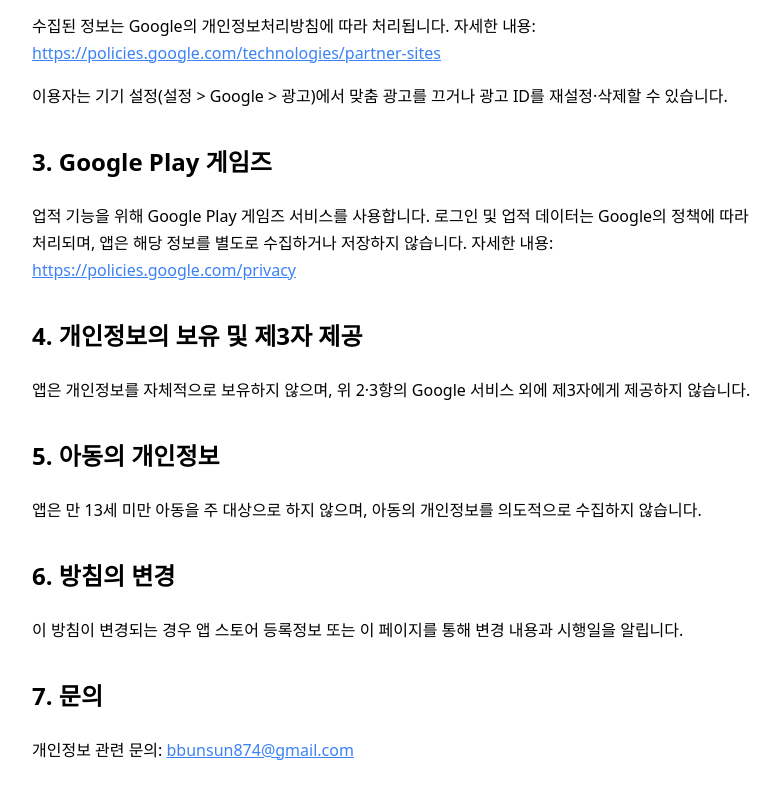
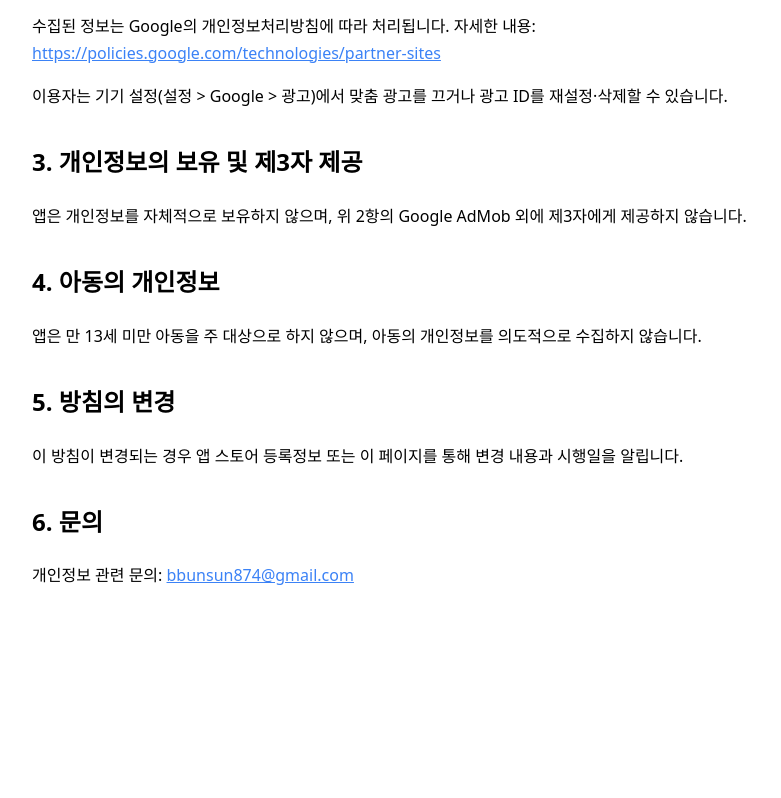
Before and after one commit to BBUN329/BBUN329.github.io, a plain HTML site: page korean-wordle/privacy.html in a window 1280 px wide. Shown: the part 622-1420 px from the top of the page, without its empty margins (248-1029 px from the left). After the commit the page ends 1260 px from the top, so only its background shows below. Drawn offline with Linux system fonts and the light colour scheme.

Commit message:
개인정보처리방침에서 Google Play 게임즈 항목 제거
업적을 게임 내 커스텀 업적으로 바꿔 Play 게임즈를 쓰지 않으므로 3항을 삭제하고 항 번호와 시행일을 갱신

```diff
--- a/korean-wordle/privacy.html
+++ b/korean-wordle/privacy.html
@@ -13,7 +13,7 @@
 </head>
 <body>
 <h1>한글 워들 개인정보처리방침</h1>
-<p>시행일: 2026년 10월 5일</p>
+<p>시행일: 2026년 11월 6일</p>
 <p>'한글 워들'(이하 "앱")은 이용자의 개인정보를 소중히 여기며, 아래와 같이 개인정보를 처리합니다.</p>
 
 <h2>1. 앱이 직접 수집하는 개인정보</h2>
@@ -33,21 +33,16 @@
 자세한 내용: <a href="https://policies.google.com/technologies/partner-sites">https://policies.google.com/technologies/partner-sites</a></p>
 <p>이용자는 기기 설정(설정 &gt; Google &gt; 광고)에서 맞춤 광고를 끄거나 광고 ID를 재설정·삭제할 수 있습니다.</p>
 
-<h2>3. Google Play 게임즈</h2>
-<p>업적 기능을 위해 Google Play 게임즈 서비스를 사용합니다. 로그인 및 업적 데이터는 Google의 정책에
-따라 처리되며, 앱은 해당 정보를 별도로 수집하거나 저장하지 않습니다.
-자세한 내용: <a href="https://policies.google.com/privacy">https://policies.google.com/privacy</a></p>
+<h2>3. 개인정보의 보유 및 제3자 제공</h2>
+<p>앱은 개인정보를 자체적으로 보유하지 않으며, 위 2항의 Google AdMob 외에 제3자에게 제공하지 않습니다.</p>
 
-<h2>4. 개인정보의 보유 및 제3자 제공</h2>
-<p>앱은 개인정보를 자체적으로 보유하지 않으며, 위 2·3항의 Google 서비스 외에 제3자에게 제공하지 않습니다.</p>
-
-<h2>5. 아동의 개인정보</h2>
+<h2>4. 아동의 개인정보</h2>
 <p>앱은 만 13세 미만 아동을 주 대상으로 하지 않으며, 아동의 개인정보를 의도적으로 수집하지 않습니다.</p>
 
-<h2>6. 방침의 변경</h2>
+<h2>5. 방침의 변경</h2>
 <p>이 방침이 변경되는 경우 앱 스토어 등록정보 또는 이 페이지를 통해 변경 내용과 시행일을 알립니다.</p>
 
-<h2>7. 문의</h2>
+<h2>6. 문의</h2>
 <p>개인정보 관련 문의: <a href="mailto:bbunsun874@gmail.com">bbunsun874@gmail.com</a></p>
 </body>
 </html>
```
